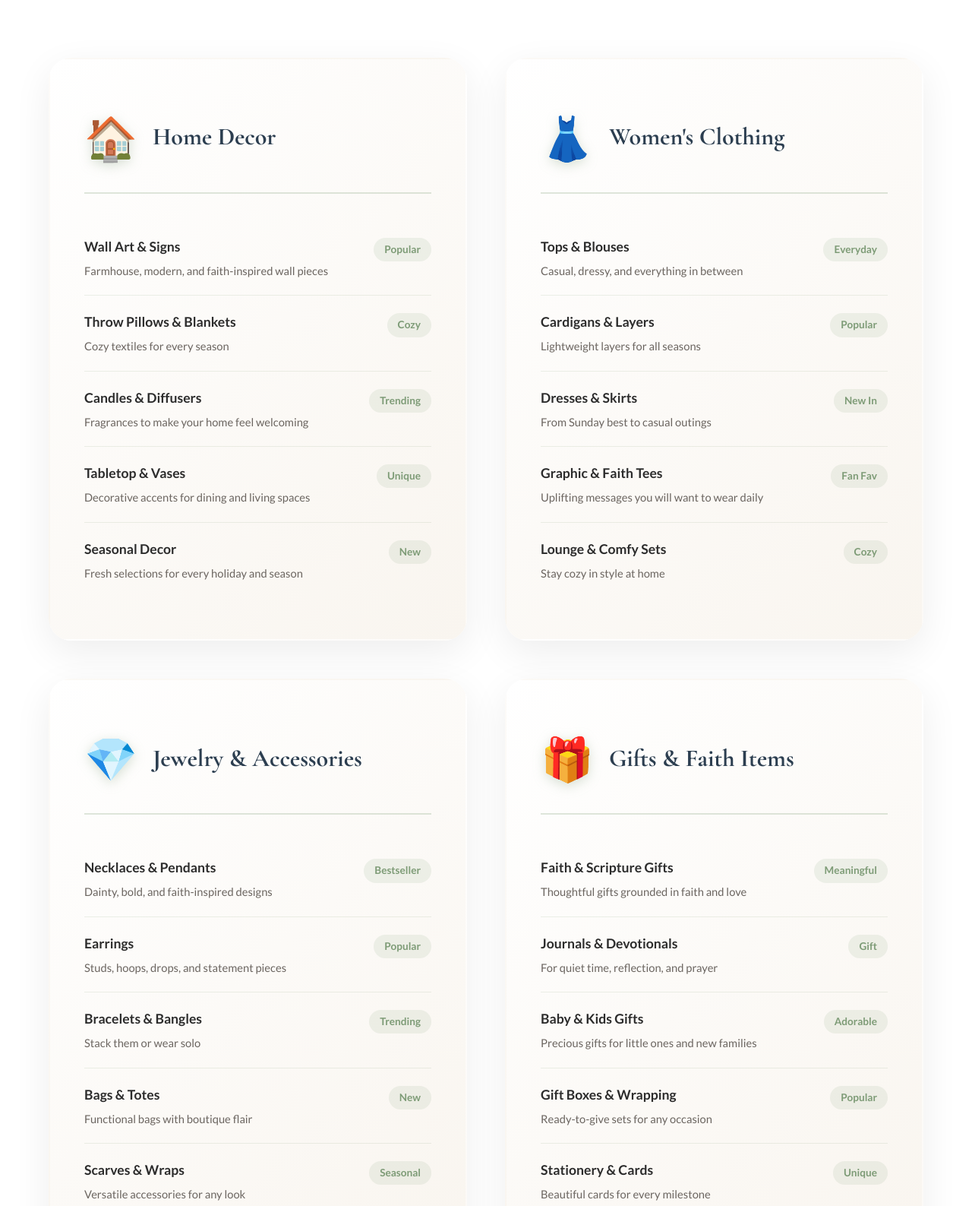
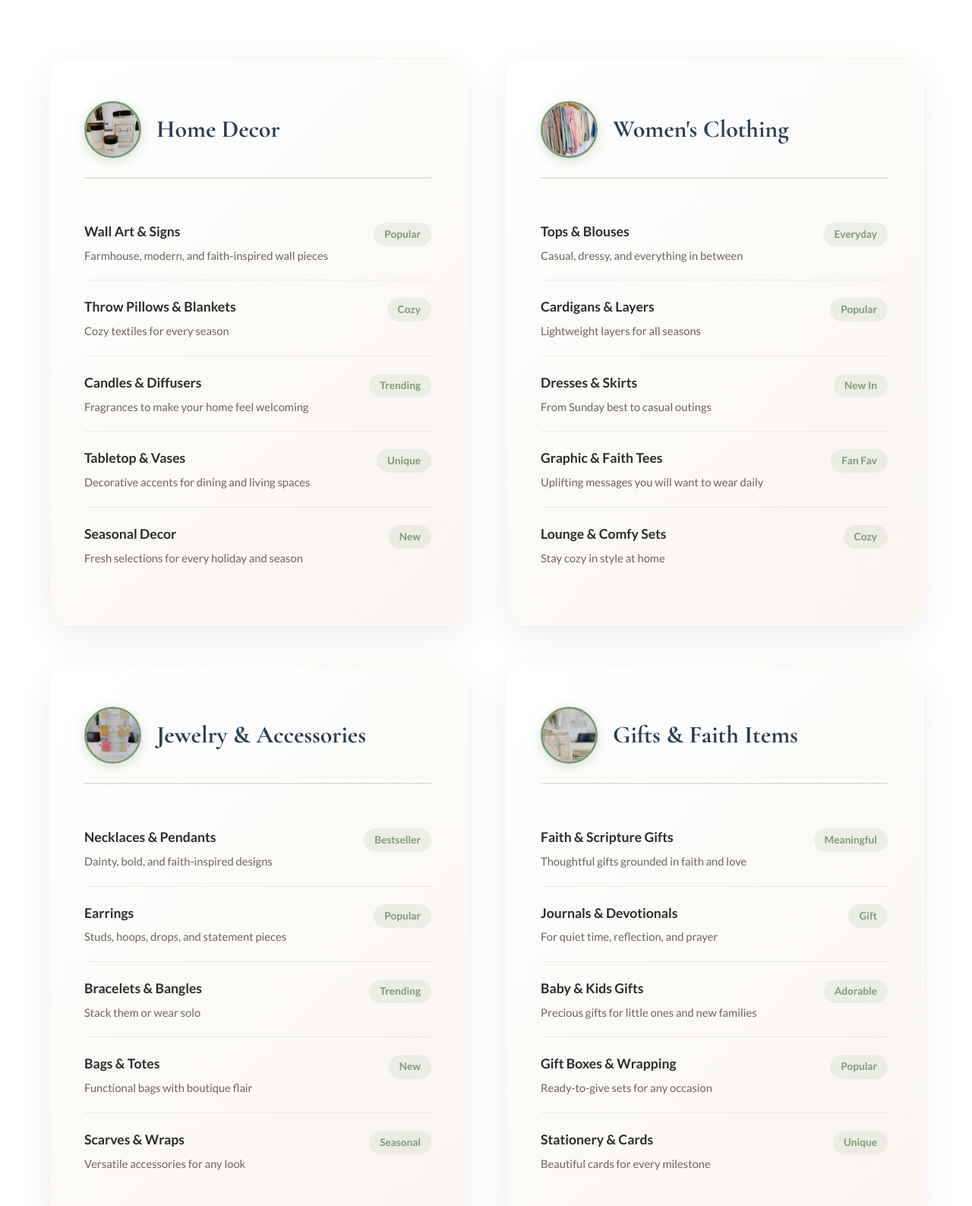
Before and after one commit to G-lover10/grabcalls-website, a plain HTML site: page cloth-on-main/index.html in a window 1280 px wide. Shown: the part 2280-3867 px from the top of the page at 76% size. Drawn offline with nearby package versions, Linux system fonts and the light colour scheme.

Commit message:
Add Cloth On Main boutique website

```diff
--- a/cloth-on-main/index.html
+++ b/cloth-on-main/index.html
@@ -563,6 +563,16 @@
         .collection-icon {
             font-size: 3.5rem;
             filter: drop-shadow(0 4px 8px rgba(125,155,118,0.3));
+        }
+
+        .collection-icon-photo {
+            width: 75px;
+            height: 75px;
+            border-radius: 50%;
+            object-fit: cover;
+            border: 3px solid var(--sage);
+            box-shadow: 0 4px 15px rgba(125,155,118,0.3);
+            flex-shrink: 0;
         }
 
         .collection-card h3 {
@@ -1530,7 +1540,7 @@
             <!-- Home Decor -->
             <div class="collection-card fade-in">
                 <div class="collection-header">
-                    <span class="collection-icon">🏠</span>
+                    <img class="collection-icon-photo" src="photos/618589577_18306187924248567_1953416261365548003_n.jpg" alt="Home Decor">
                     <h3>Home Decor</h3>
                 </div>
                 <ul class="item-list">
@@ -1575,7 +1585,7 @@
             <!-- Women's Clothing -->
             <div class="collection-card fade-in">
                 <div class="collection-header">
-                    <span class="collection-icon">👗</span>
+                    <img class="collection-icon-photo" src="photos/610752007_18305059021248567_6923158630580845798_n.jpg" alt="Women's Clothing">
                     <h3>Women's Clothing</h3>
                 </div>
                 <ul class="item-list">
@@ -1620,7 +1630,7 @@
             <!-- Jewelry & Accessories -->
             <div class="collection-card fade-in">
                 <div class="collection-header">
-                    <span class="collection-icon">💎</span>
+                    <img class="collection-icon-photo" src="photos/628881069_18309372280248567_1818760910202109877_n.jpg" alt="Jewelry & Accessories">
                     <h3>Jewelry & Accessories</h3>
                 </div>
                 <ul class="item-list">
@@ -1665,7 +1675,7 @@
             <!-- Gifts & Faith -->
             <div class="collection-card fade-in">
                 <div class="collection-header">
-                    <span class="collection-icon">🎁</span>
+                    <img class="collection-icon-photo" src="photos/616547544_18305734231248567_3720015457065353792_n.jpg" alt="Gifts & Faith Items">
                     <h3>Gifts & Faith Items</h3>
                 </div>
                 <ul class="item-list">
@@ -1813,7 +1823,7 @@
         <div class="springville-photos">
             <!-- Game Day / Springville pennant / 35146 items -->
             <div class="springville-photo">
-                <img src="photos/590415107_18302055940248567_2418007754316428179_n.jpg" alt="Springville AL Pillow Local Pride">
+                <img src="photos/619207327_18306296851248567_8417833911659888068_n.jpg" alt="I Love This Place Springville AL Pillow">
                 <div class="springville-overlay">
                     <div class="springville-tag">Springville Proud</div>
                     <div class="springville-title">35146<br>Game Day Ready</div>
```
